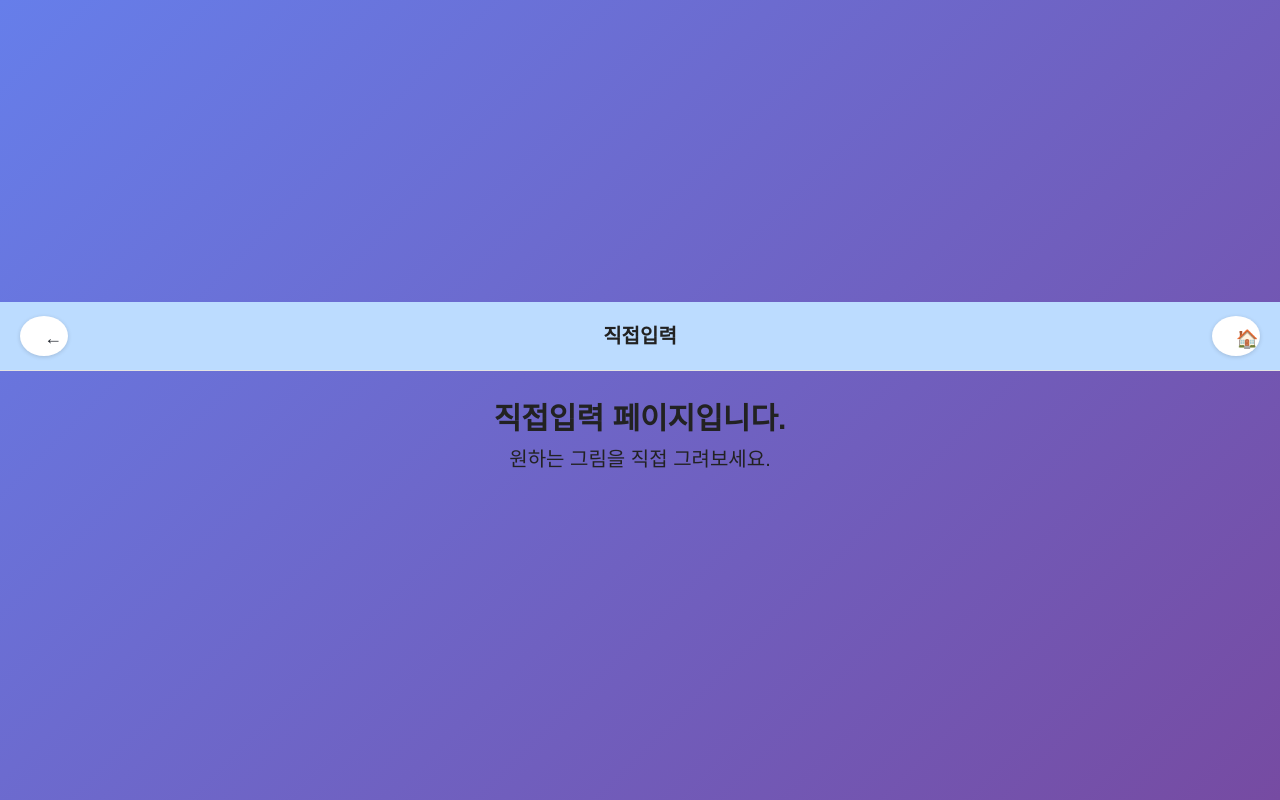
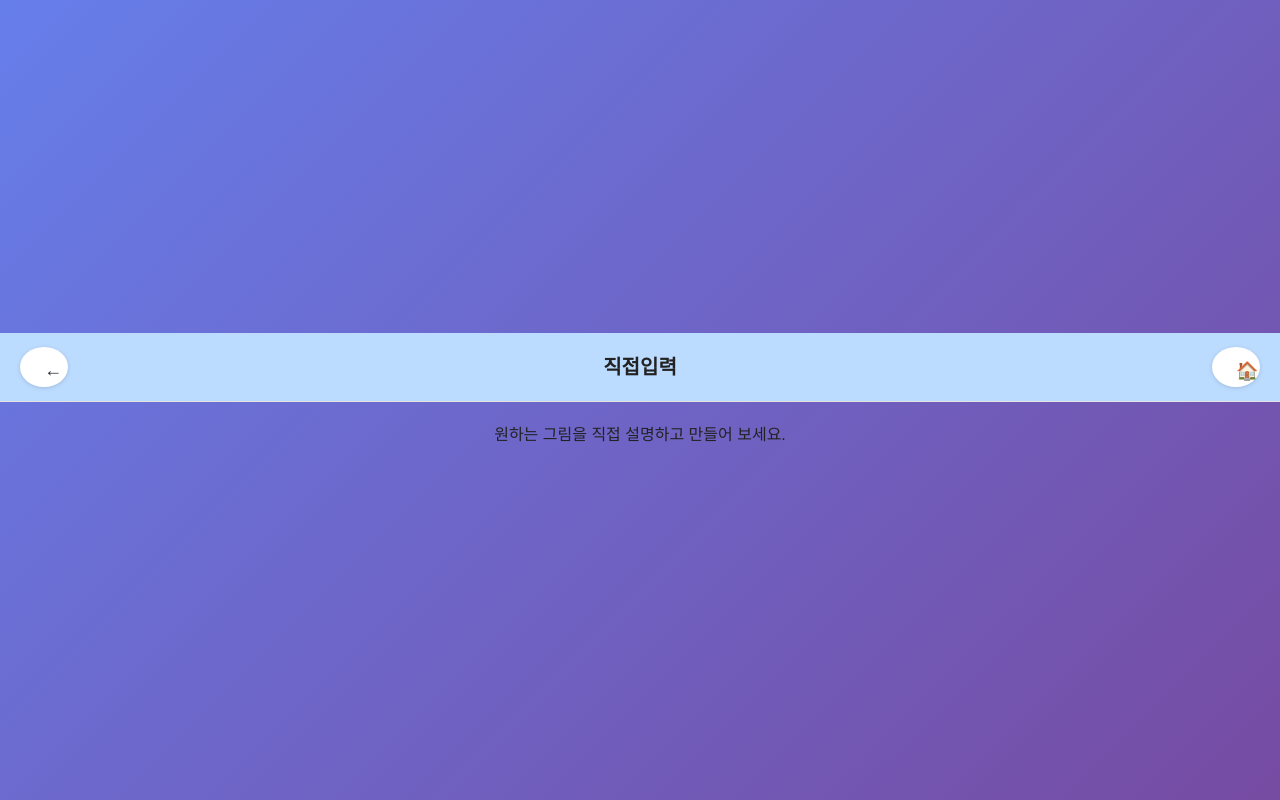
Before and after one commit to sunsudun25-cloud/hidi-story-maker, a React (Vite) app: page /draw/direct in a window 1280 px wide. Built offline with nearby package versions, Linux system fonts and the light colour scheme.

Commit message:
Update DrawDirect page content

```diff
--- a/src/pages/DrawDirect.tsx
+++ b/src/pages/DrawDirect.tsx
@@ -6,9 +6,10 @@ export default function DrawDirect() {
     <>
       <TopHeader title="직접입력" />
 
-      <div style={{ padding: "24px", fontSize: "20px" }}>
-        <h2>직접입력 페이지입니다.</h2>
-        <p>원하는 그림을 직접 그려보세요.</p>
+      {/* 기존 직접입력 페이지 내용 */}
+      <div style={{ padding: "20px" }}>
+        <p>원하는 그림을 직접 설명하고 만들어 보세요.</p>
+        {/* ... 나머지 내용 ... */}
       </div>
     </>
   );
```
